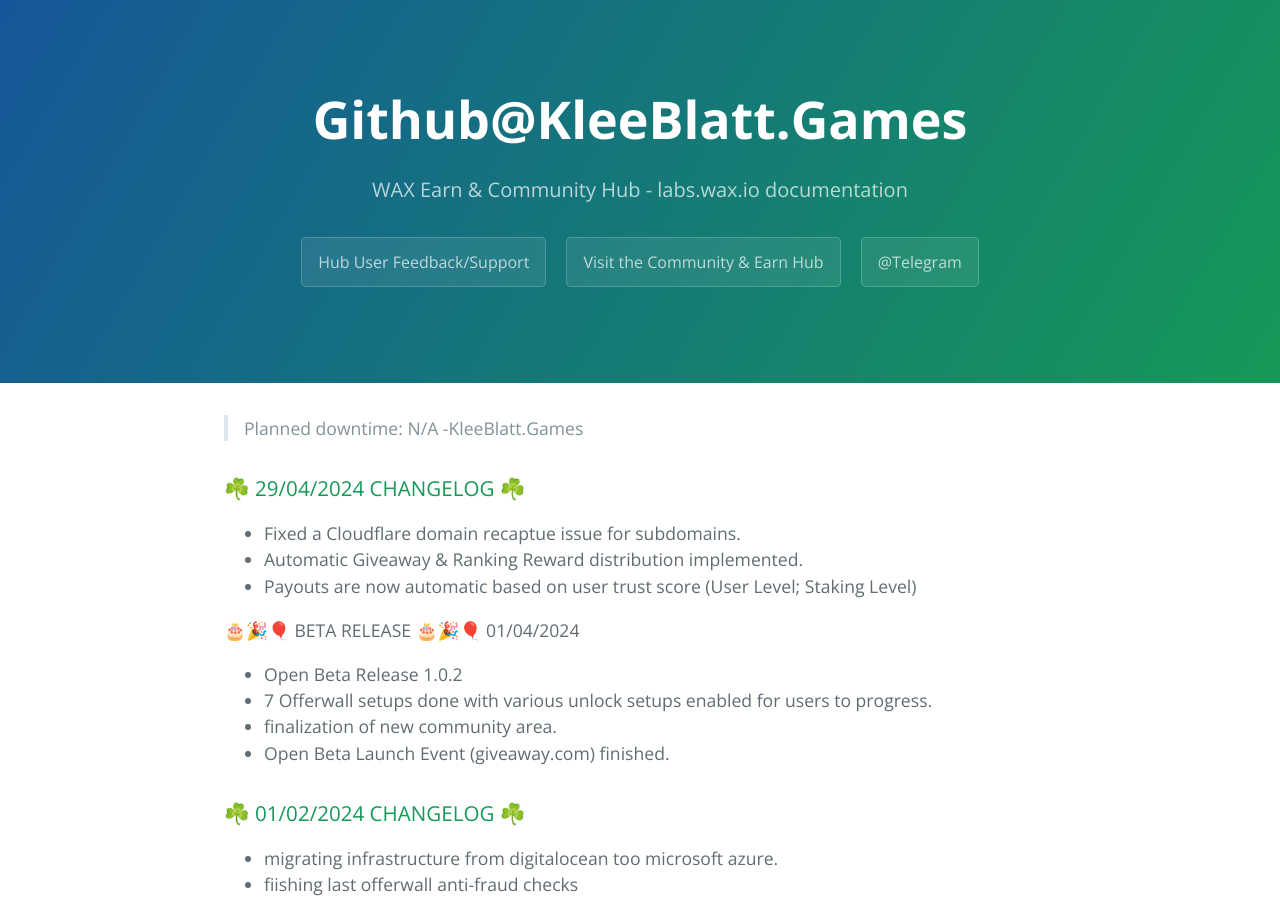
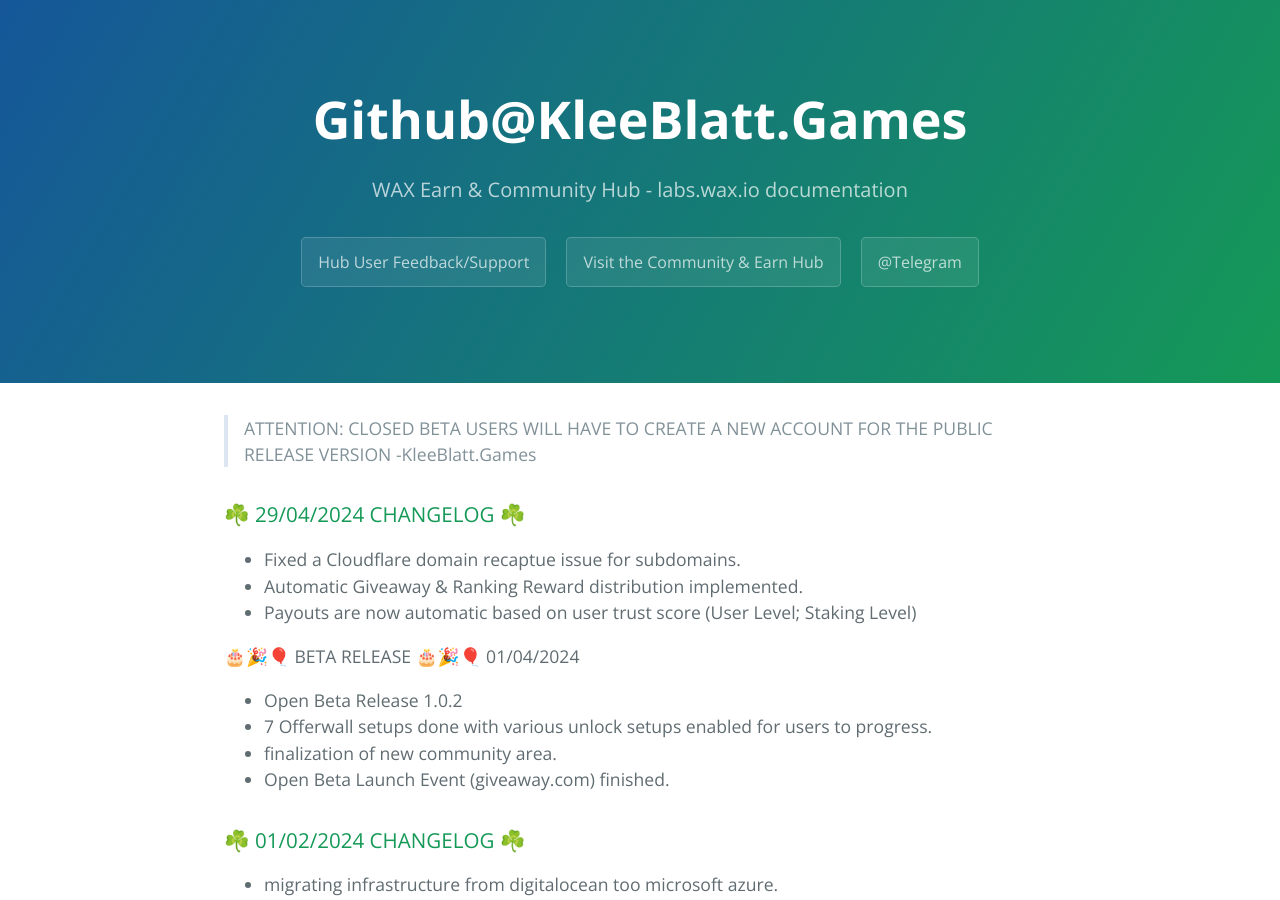
Before and after one commit to KleeblattGames/KleeblattGames.github.io, a Jekyll site: the page built from index.md, in a window 1280 px wide and 900 px high. Built offline with Jekyll 4.4.1, drawn with Linux system fonts in a browser that asks for light colours; comment, search, counter and statistics services are not loaded.

Commit message:
Update index.md

```diff
--- a/index.md
+++ b/index.md
@@ -2,7 +2,7 @@
 layout: default
 ---
 
-> Planned downtime: N/A
+> ATTENTION: CLOSED BETA USERS WILL HAVE TO CREATE A NEW ACCOUNT FOR THE PUBLIC RELEASE VERSION
 -KleeBlatt.Games
 
 
```
